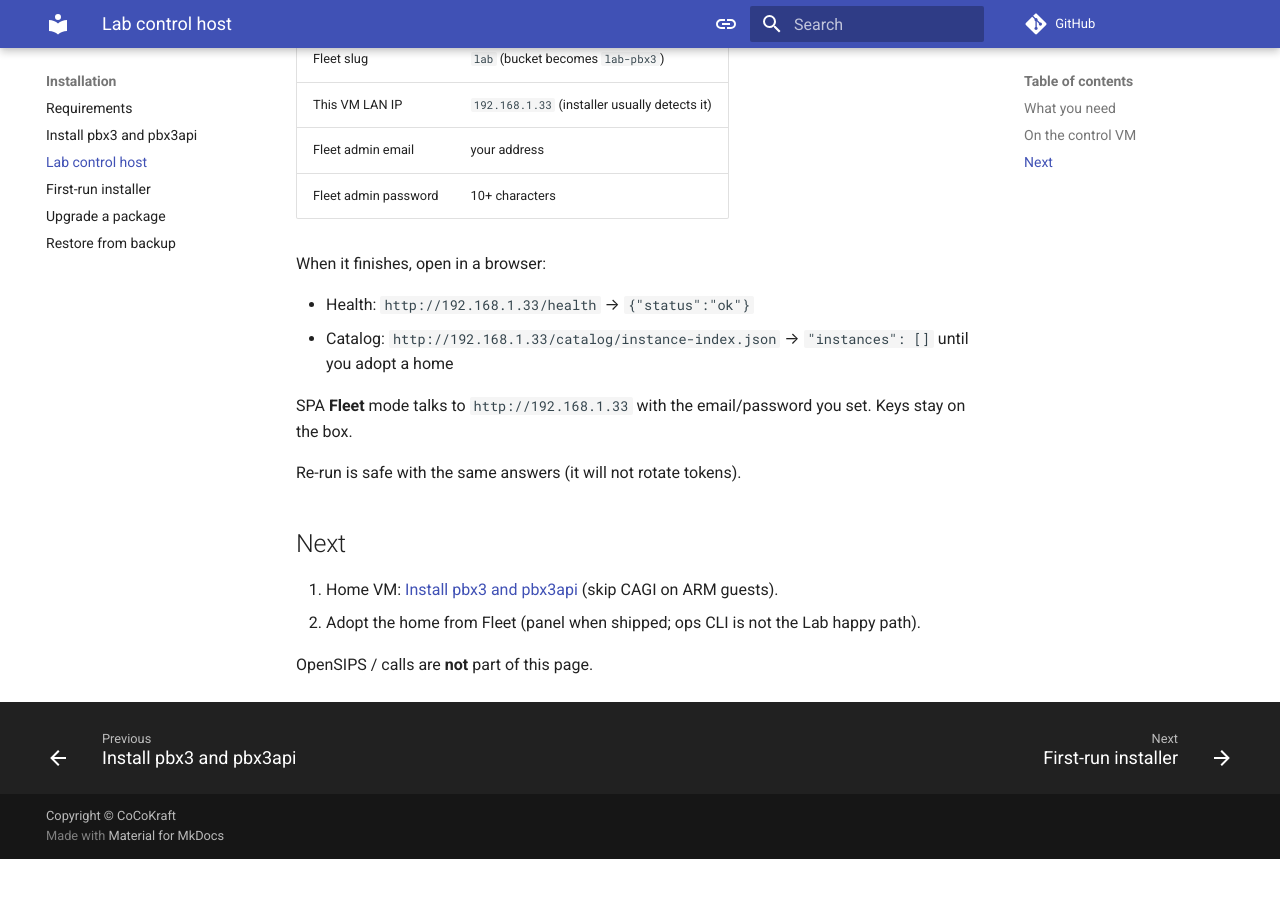
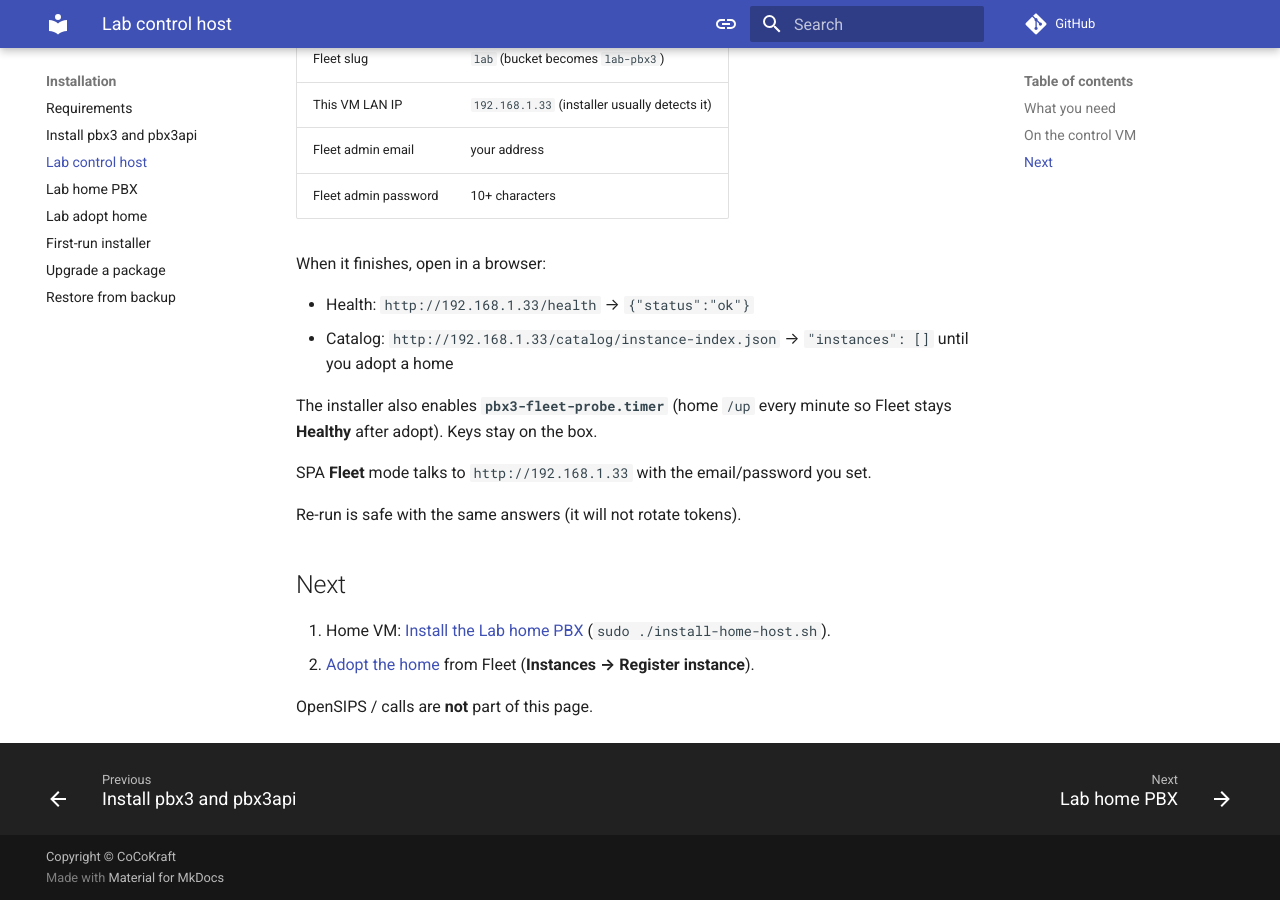
Before and after one commit to aelintra/pbx3-docs, an MkDocs documentation site: the page built from docs/installation/install-lab-control.md, in a window 1280 px wide and 900 px high, scrolled down 981 px. Built offline with MkDocs 1.6.1 and Material for MkDocs 9.7.7, drawn with Linux system fonts in a browser that asks for light colours; comment, search, counter and statistics services are not loaded; before the commit the page ends 1840 px from its top, so only the background shows below that.

Commit message:
Add Lab home and adopt pages to the Windows-tech install path.
Control MkDocs now points at the one-shot home installer and Fleet register, not the cloud solo install.

Co-authored-by: Cursor <cursoragent@cursor.com>

```diff
--- a/docs/installation/install-lab-control.md
+++ b/docs/installation/install-lab-control.md
@@ -38,13 +38,15 @@ When it finishes, open in a browser:
 - Health: `http://192.168.1.33/health` → `{"status":"ok"}`
 - Catalog: `http://192.168.1.33/catalog/instance-index.json` → `"instances": []` until you adopt a home
 
-SPA **Fleet** mode talks to `http://192.168.1.33` with the email/password you set. Keys stay on the box.
+The installer also enables **`pbx3-fleet-probe.timer`** (home `/up` every minute so Fleet stays **Healthy** after adopt). Keys stay on the box.
+
+SPA **Fleet** mode talks to `http://192.168.1.33` with the email/password you set.
 
 Re-run is safe with the same answers (it will not rotate tokens).
 
 ## Next
 
-1. Home VM: [Install pbx3 and pbx3api](install-pbx3-pbx3api.md) (skip CAGI on ARM guests).
-2. Adopt the home from Fleet (panel when shipped; ops CLI is not the Lab happy path).
+1. Home VM: [Install the Lab home PBX](install-lab-home.md) (`sudo ./install-home-host.sh`).
+2. [Adopt the home](install-lab-adopt.md) from Fleet (**Instances → Register instance**).
 
 OpenSIPS / calls are **not** part of this page.
--- a/mkdocs.yml
+++ b/mkdocs.yml
@@ -56,6 +56,8 @@ nav:
       - Requirements: installation/requirements.md
       - Install pbx3 and pbx3api: installation/install-pbx3-pbx3api.md
       - Lab control host: installation/install-lab-control.md
+      - Lab home PBX: installation/install-lab-home.md
+      - Lab adopt home: installation/install-lab-adopt.md
       - First-run installer: installation/first-run.md
       - Upgrade a package: installation/upgrade.md
       - Restore from backup: installation/restore-from-backup.md
```
Also changed, not shown: docs/installation/install-lab-adopt.md (added, +46 -0 lines), docs/installation/install-lab-home.md (added, +67 -0 lines).
